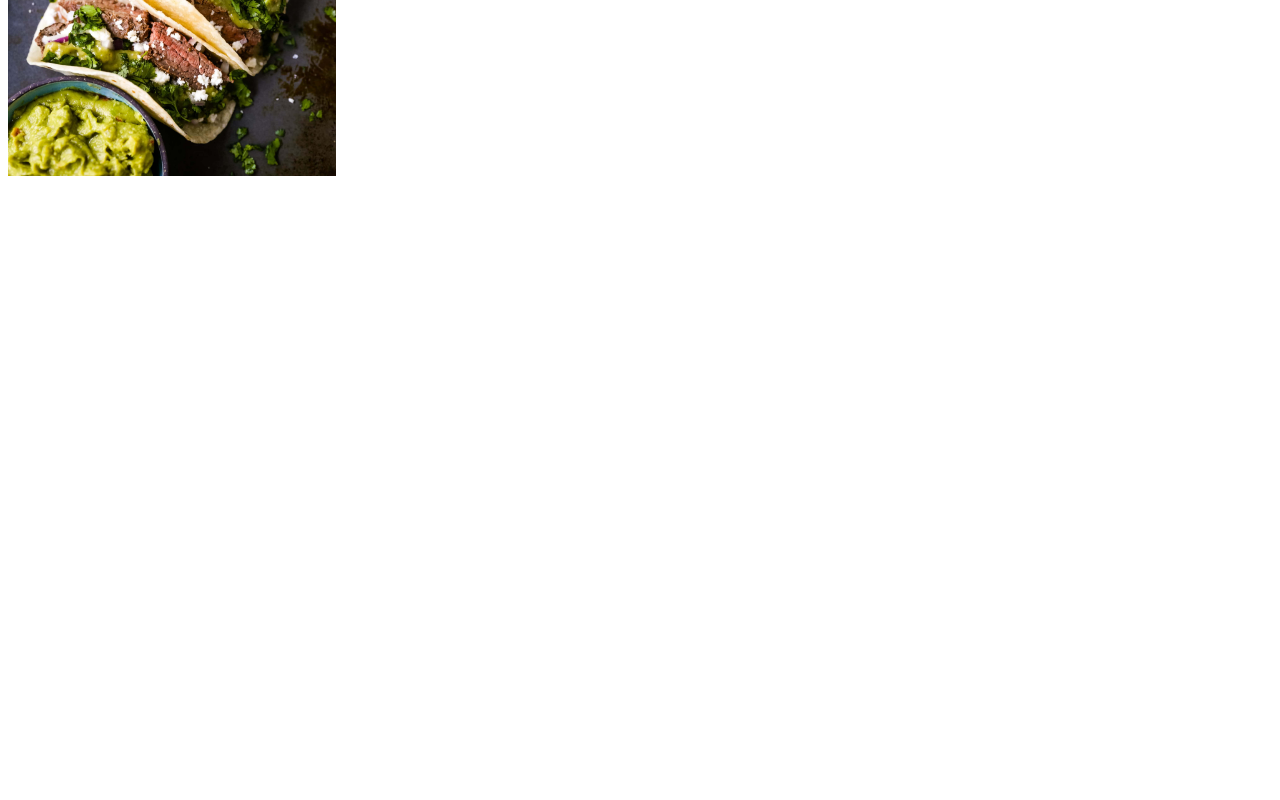
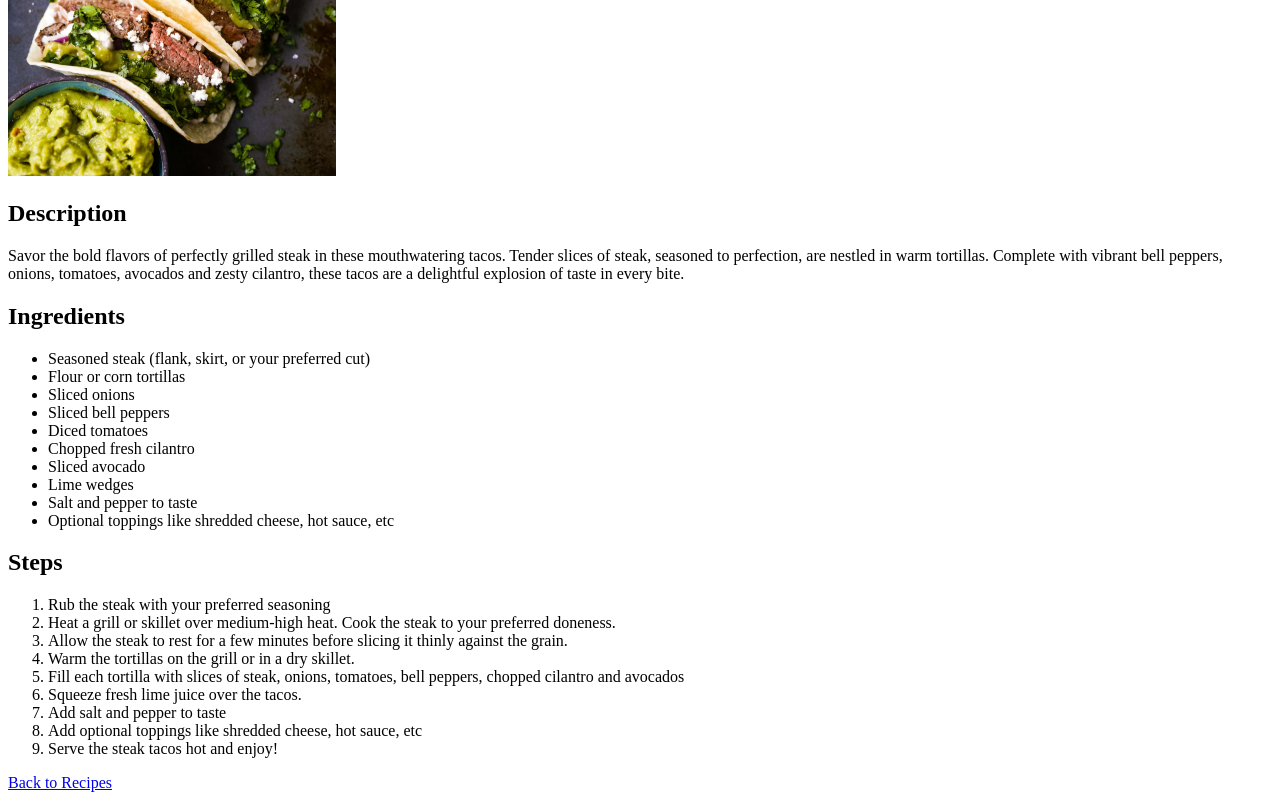
Before and after one commit to daniaedu/odin-recipes, a plain HTML site: page recipes/steak-tacos.html in a window 1280 px wide. Shown: the part 304-1104 px from the top of the page. Before the commit the page ends 800 px from the top, so only its background shows below. Drawn offline with Linux system fonts and the light colour scheme.

Commit message:
Add description, ingredients and steps

```diff
--- a/recipes/steak-tacos.html
+++ b/recipes/steak-tacos.html
@@ -8,5 +8,33 @@
 <body>
     <h1>Steak Tacos</h1>
     <img src="../images/steak-tacos.jpg" alt="steak tacos" height="400px" width="auto">
+    <h2>Description</h2>
+    <p>Savor the bold flavors of perfectly grilled steak in these mouthwatering tacos. Tender slices of steak, seasoned to perfection, are nestled in warm tortillas. Complete with vibrant bell peppers, onions, tomatoes, avocados and zesty cilantro, these tacos are a delightful explosion of taste in every bite.</p>
+    <h2>Ingredients</h2>
+    <ul>
+        <li>Seasoned steak (flank, skirt, or your preferred cut)</li>
+        <li>Flour or corn tortillas</li>
+        <li>Sliced onions</li>
+        <li>Sliced bell peppers</li>
+        <li>Diced tomatoes</li>
+        <li>Chopped fresh cilantro</li>
+        <li>Sliced avocado</li>
+        <li>Lime wedges</li>
+        <li>Salt and pepper to taste</li>
+        <li>Optional toppings like shredded cheese, hot sauce, etc</li>
+    </ul>
+    <h2>Steps</h2>
+    <ol>
+        <li>Rub the steak with your preferred seasoning</li>
+        <li>Heat a grill or skillet over medium-high heat. Cook the steak to your preferred doneness.</li>
+        <li>Allow the steak to rest for a few minutes before slicing it thinly against the grain.</li>
+        <li>Warm the tortillas on the grill or in a dry skillet.</li>
+        <li>Fill each tortilla with slices of steak, onions, tomatoes, bell peppers, chopped cilantro and avocados</li>
+        <li>Squeeze fresh lime juice over the tacos.</li>
+        <li>Add salt and pepper to taste</li>
+        <li>Add optional toppings like shredded cheese, hot sauce, etc</li>
+        <li>Serve the steak tacos hot and enjoy!</li>
+    </ol>
+    <a href="../index.html">Back to Recipes</a>
 </body>
 </html>
```
Also changed, not shown: recipes/arugula-salad.html (+22 -0 lines), recipes/caprese-salad.html (+22 -0 lines).
